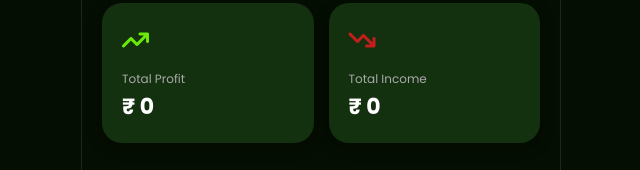
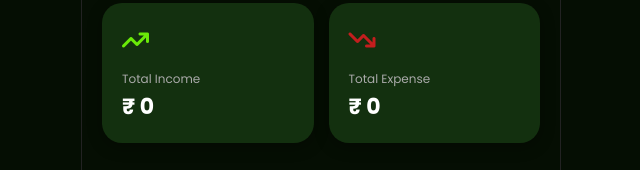
Before and after one commit to sjkaran/biz_track_webapp, a plain HTML site: page index.html in a window 1280 px wide. Shown: the part 130-300 px from the top of the page, 319-959 px from the left. Drawn offline with Linux system fonts and the light colour scheme.

Commit message:
tiny code fix

```diff
--- a/index.html
+++ b/index.html
@@ -29,12 +29,12 @@
         <section class="dashboard-grid">
             <div class="card card-green">
                 <div class="card-icon"><i class="fa-solid fa-arrow-trend-up"></i></div>
-                <div class="card-label">Total Profit</div>
+                <div class="card-label">Total Income</div>
                 <div class="card-value" id="totalIncomeDisplay">₹ 0</div>
             </div>
             <div class="card card-red">
                 <div class="card-icon"><i class="fa-solid fa-arrow-trend-down"></i></div>
-                <div class="card-label">Total Income</div>
+                <div class="card-label">Total Expense</div>
                 <div class="card-value" id="totalExpenseDisplay">₹ 0</div>
             </div>
         </section>
```
